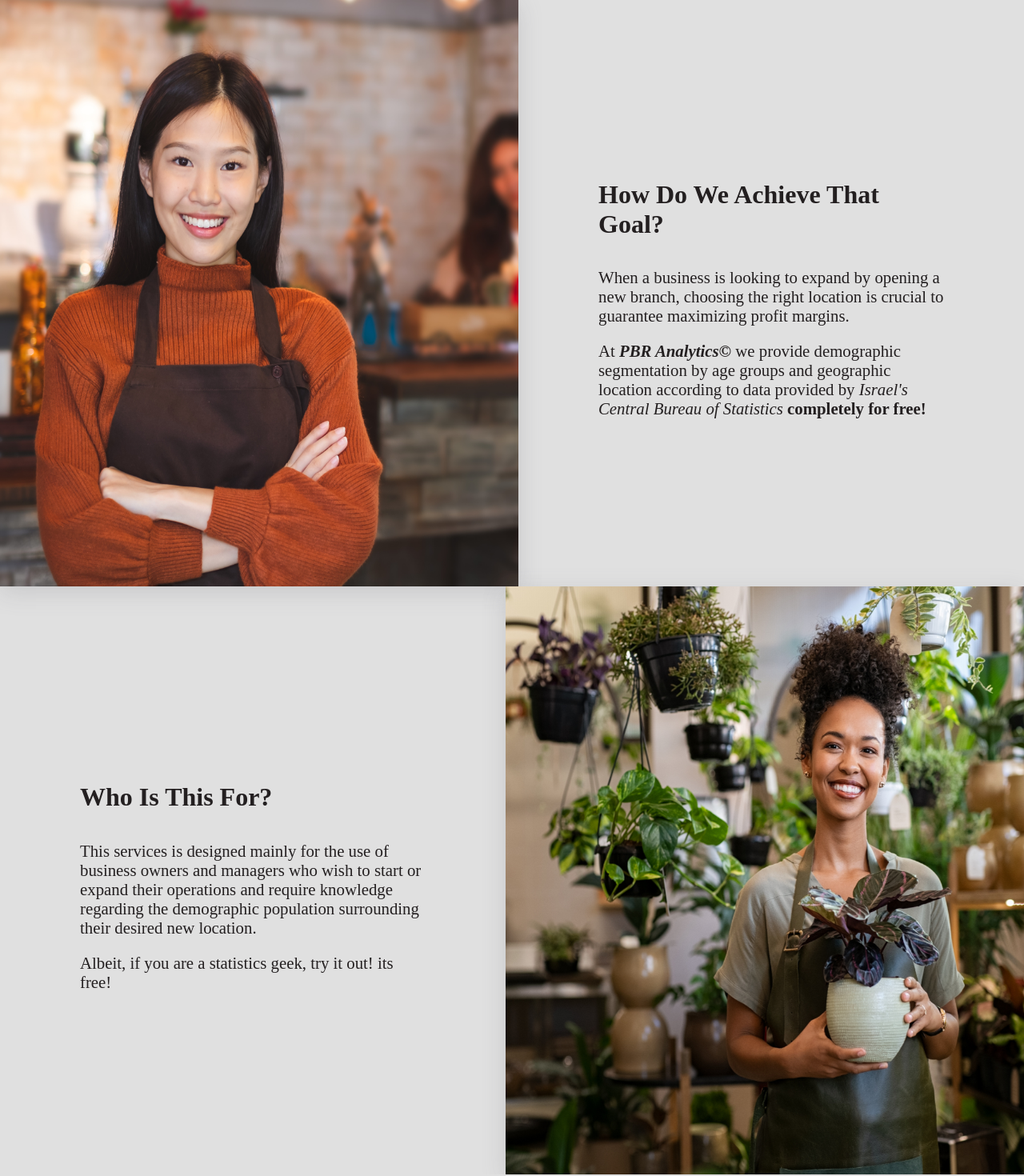
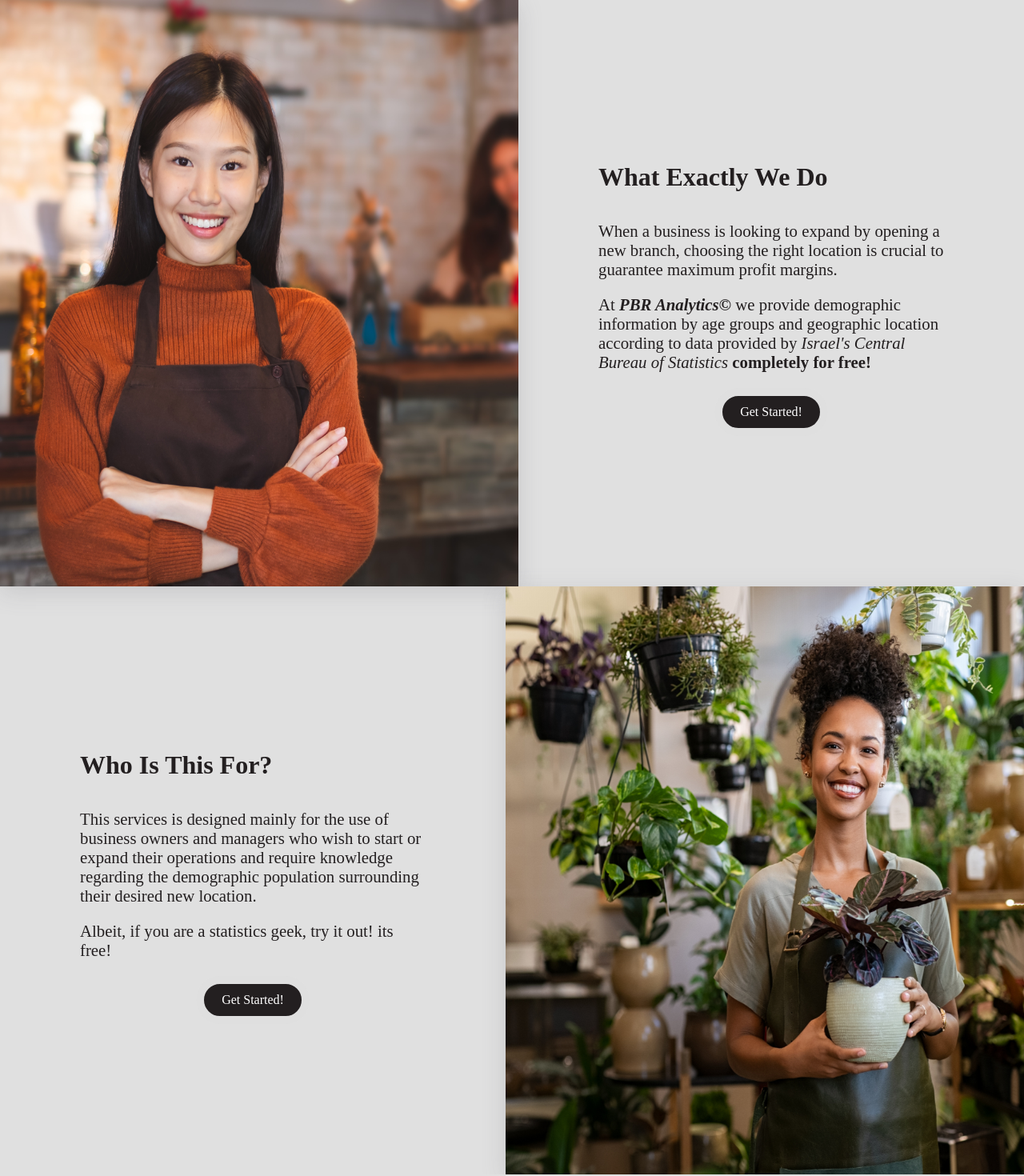
Before and after one commit to AlexanderVasilenko99/PBR-Analytics, a React (Vite) app: page / in a window 1280 px wide. Shown: the part 737-2207 px from the top of the page at 80% size. Built offline with nearby package versions, Linux system fonts and the light colour scheme.

Commit message:
added buttons to homepage

```diff
--- a/src/Components/3-MainArea/HomePage/HowItWorksSection/HowItWorksSection.scss
+++ b/src/Components/3-MainArea/HomePage/HowItWorksSection/HowItWorksSection.scss
@@ -41,5 +41,9 @@
                 }
             }
         }
+
+        .button-container {
+            margin: 20px auto;
+        }
     }
 }
--- a/src/Components/3-MainArea/HomePage/HowItWorksSection/HowItWorksSection.tsx
+++ b/src/Components/3-MainArea/HomePage/HowItWorksSection/HowItWorksSection.tsx
@@ -1,5 +1,6 @@
 import "./HowItWorksSection.scss";
 import image from '../../../../assets/images/b7.png';
+import GetStarted from "../../../Common/GetStarted/GetStarted";
 function HowItWorksSection(): JSX.Element {
     return (
         <div className="HowItWorksSection">
@@ -7,14 +8,18 @@ function HowItWorksSection(): JSX.Element {
                 <img src={image} alt="PBR-logo" />
             </div>
             <div className="right">
-                <h1>How Do We Achieve That Goal?</h1>
+                <h1>What Exactly We Do</h1>
                 <p>When a business is looking to expand by opening a new branch, choosing the right location is crucial to guarantee
-                    maximizing profit margins.
+                    maximum profit margins.
                 </p>
-                <p>At<span className="italic bold"> PBR Analytics©</span> we provide demographic segmentation by age groups and geographic
-                    location according to data provided by <span className="italic">Israel's Central Bureau of Statistics </span>
+                <p>At<span className="italic bold"> PBR Analytics©</span> we provide demographic information by age groups and
+                    geographic location according to data provided by <span className="italic">Israel's Central Bureau of
+                        Statistics </span>
                     <span className="bold">completely for free!</span>
                 </p>
+                <div className="button-container">
+                    <GetStarted />
+                </div>
             </div>
         </div>
     );
--- a/src/Components/3-MainArea/HomePage/IntroSection/IntroSection.tsx
+++ b/src/Components/3-MainArea/HomePage/IntroSection/IntroSection.tsx
@@ -10,7 +10,7 @@ function IntroSection(): JSX.Element {
             <div className="right">
                 <h1>Who are we?</h1>
                 <p><span className="italic bold">PBR Analytics©</span> is a project by Alexander Vasilenko designed to help business owners looking to expand
-                    theirs operations in new locations and assist aspiring entrepreneurs when before launching.</p>
+                    theirs operations in new locations and assist aspiring entrepreneurs before their first opening.</p>
                 {/* <div><GetStarted /></div> */}
                 <GetStarted />
             </div>
--- a/src/Components/3-MainArea/HomePage/WhoIsItForSection/WhoIsItForSection.scss
+++ b/src/Components/3-MainArea/HomePage/WhoIsItForSection/WhoIsItForSection.scss
@@ -41,5 +41,8 @@
                 }
             }
         }
+        .button-container {
+            margin: 20px auto;
+        }
     }
 }
--- a/src/Components/3-MainArea/HomePage/WhoIsItForSection/WhoIsItForSection.tsx
+++ b/src/Components/3-MainArea/HomePage/WhoIsItForSection/WhoIsItForSection.tsx
@@ -1,5 +1,6 @@
 import "./WhoIsItForSection.scss";
 import image from '../../../../assets/images/b4.png';
+import GetStarted from "../../../Common/GetStarted/GetStarted";
 function WhoIsItForSection(): JSX.Element {
     return (
         <div className="WhoIsItForSection">
@@ -13,6 +14,9 @@ function WhoIsItForSection(): JSX.Element {
                 <p>
                     Albeit, if you are a statistics geek, try it out! its free!
                 </p>
+                <div className="button-container">
+                    <GetStarted />
+                </div>
             </div>
             <div className="right">
                 <img src={image} alt="PBR-logo" />
```
